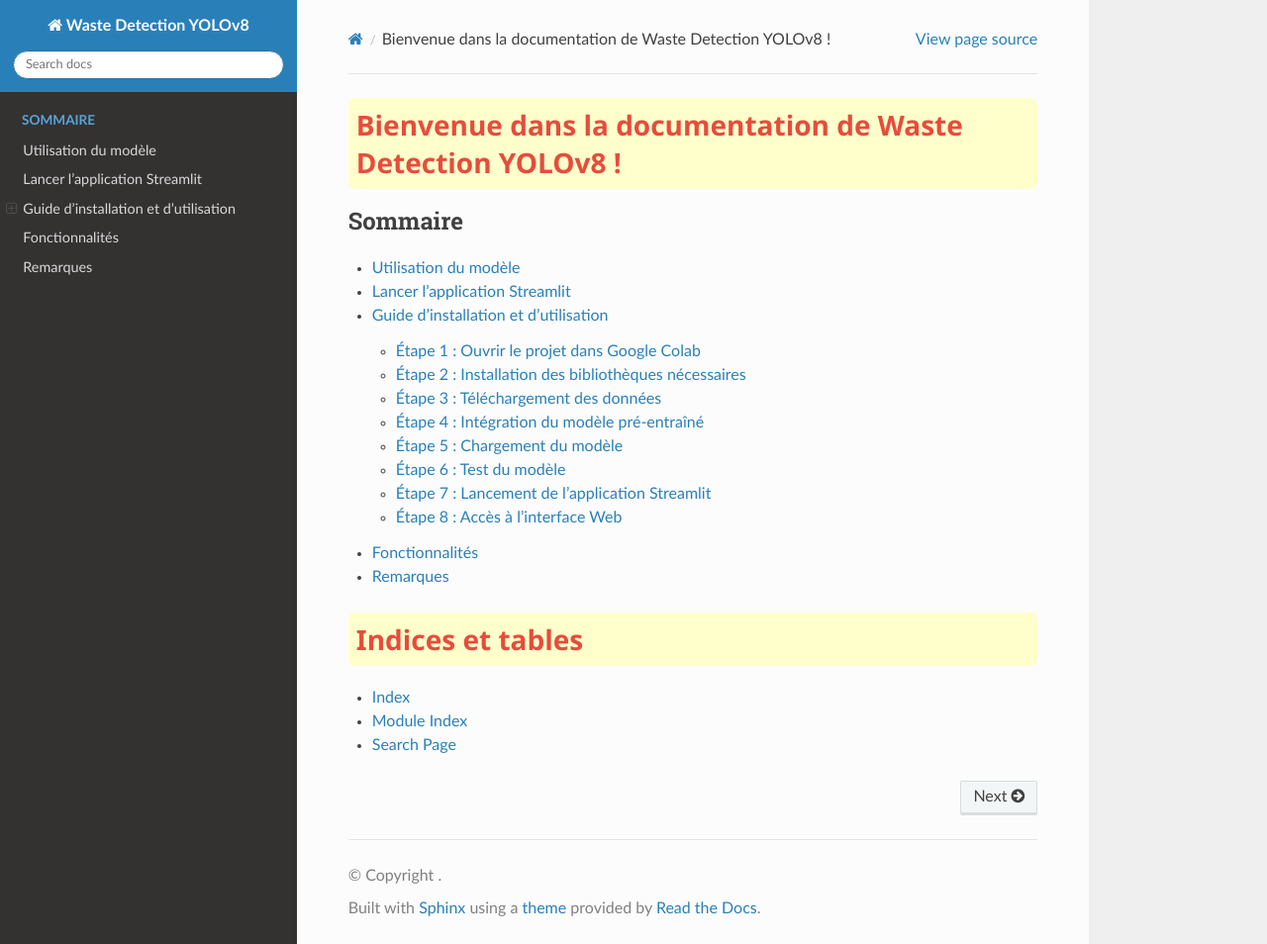
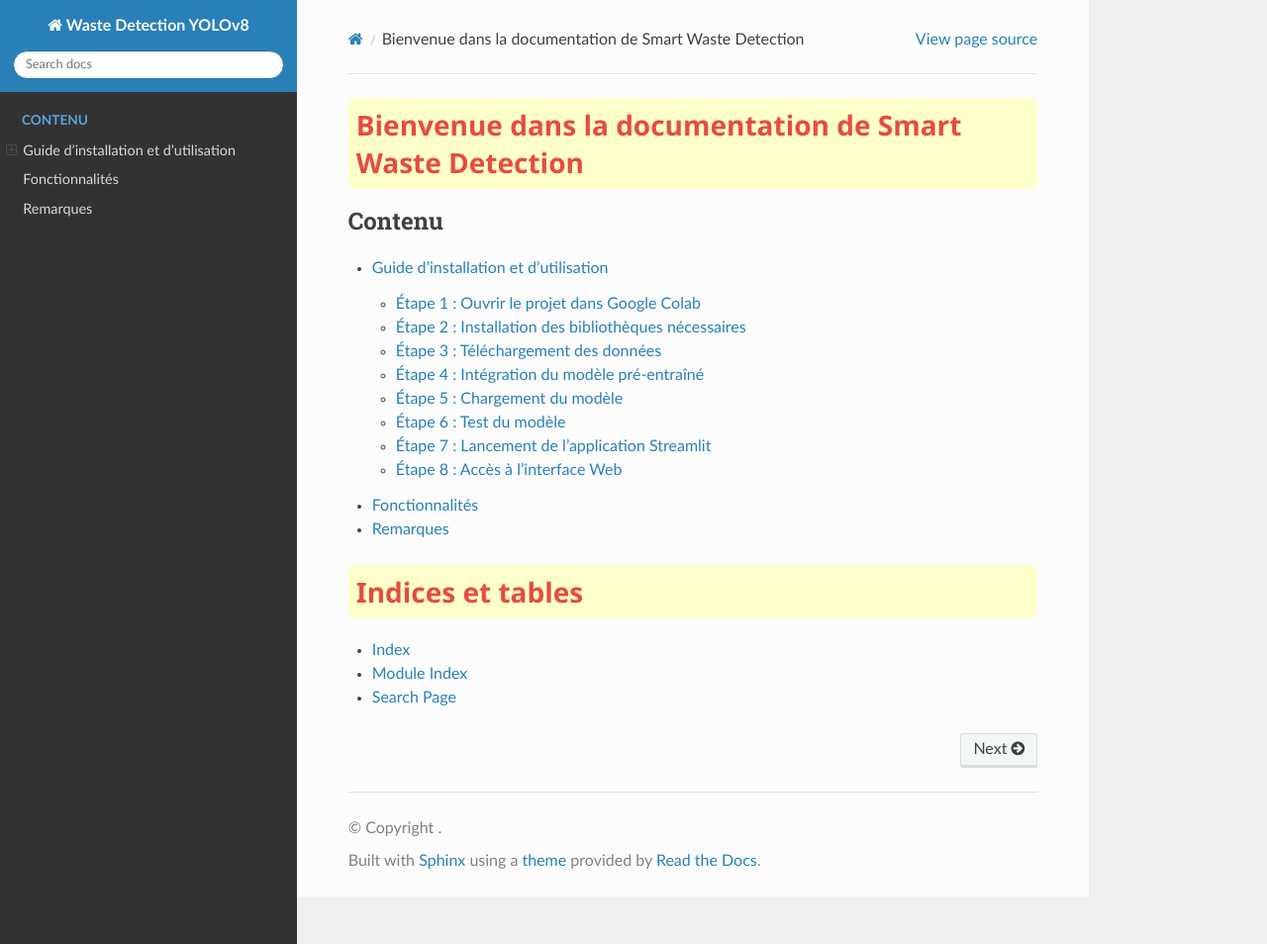
Before and after one commit to YoussefAIDT/waste-detection-yolov8, a Sphinx documentation site: the page built from docs/index.rst, in a window 1280 px wide and 954 px high. Shown: the whole window at 99% size. Built offline with Sphinx 7.4.7 and the Read the Docs theme 3.1.0, drawn with Linux system fonts in a browser that asks for light colours.

Commit message:
Update index.rst

```diff
--- a/docs/index.rst
+++ b/docs/index.rst
@@ -1,17 +1,14 @@
-Bienvenue dans la documentation de Waste Detection YOLOv8 !
-============================================================
+Bienvenue dans la documentation de Smart Waste Detection
+========================================================
 
 .. toctree::
    :maxdepth: 2
-   :caption: Sommaire
+   :caption: Contenu
 
-   usage
-   streamlit
    guide_utilisation
 
 Indices et tables
-==================
-
+=================
 * :ref:`genindex`
 * :ref:`modindex`
 * :ref:`search`
```
